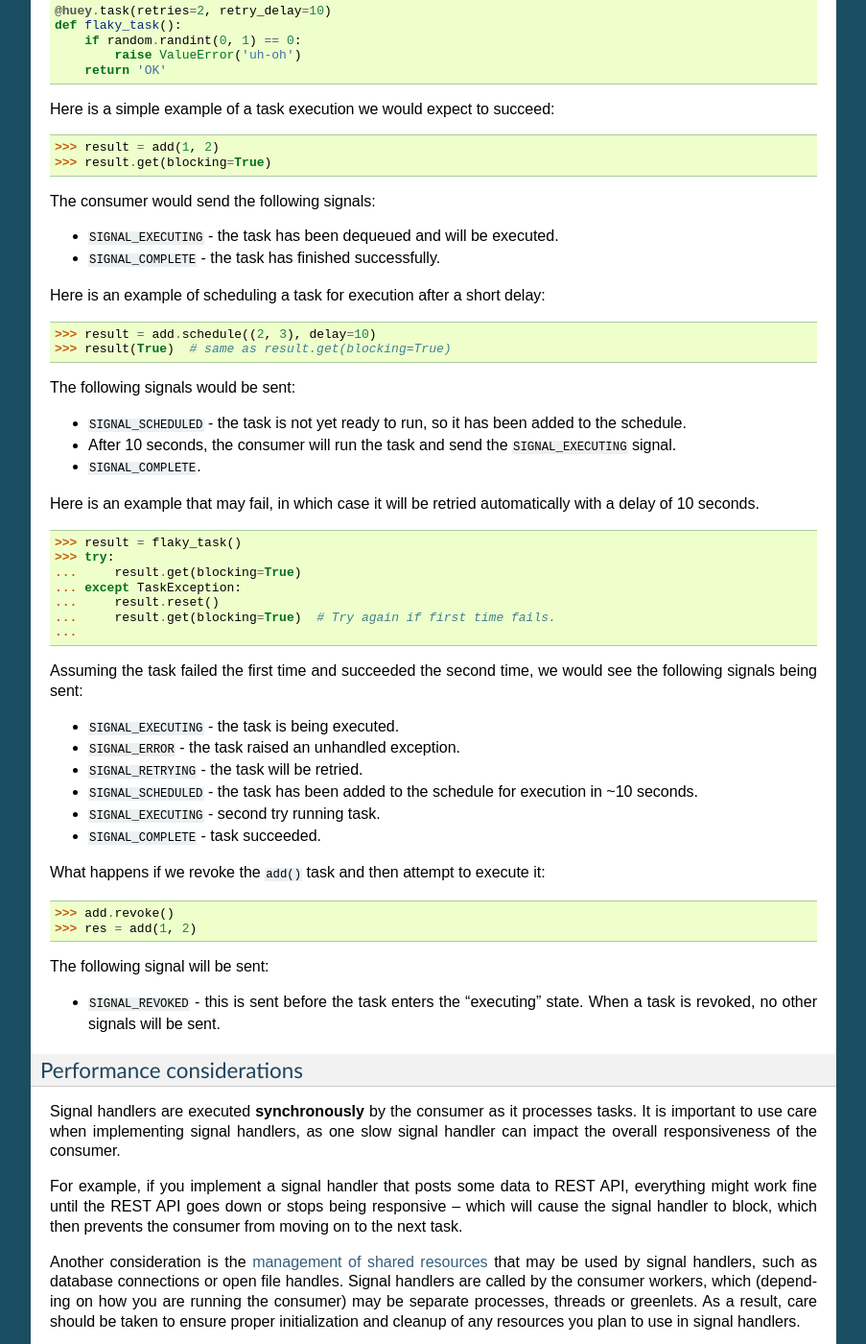
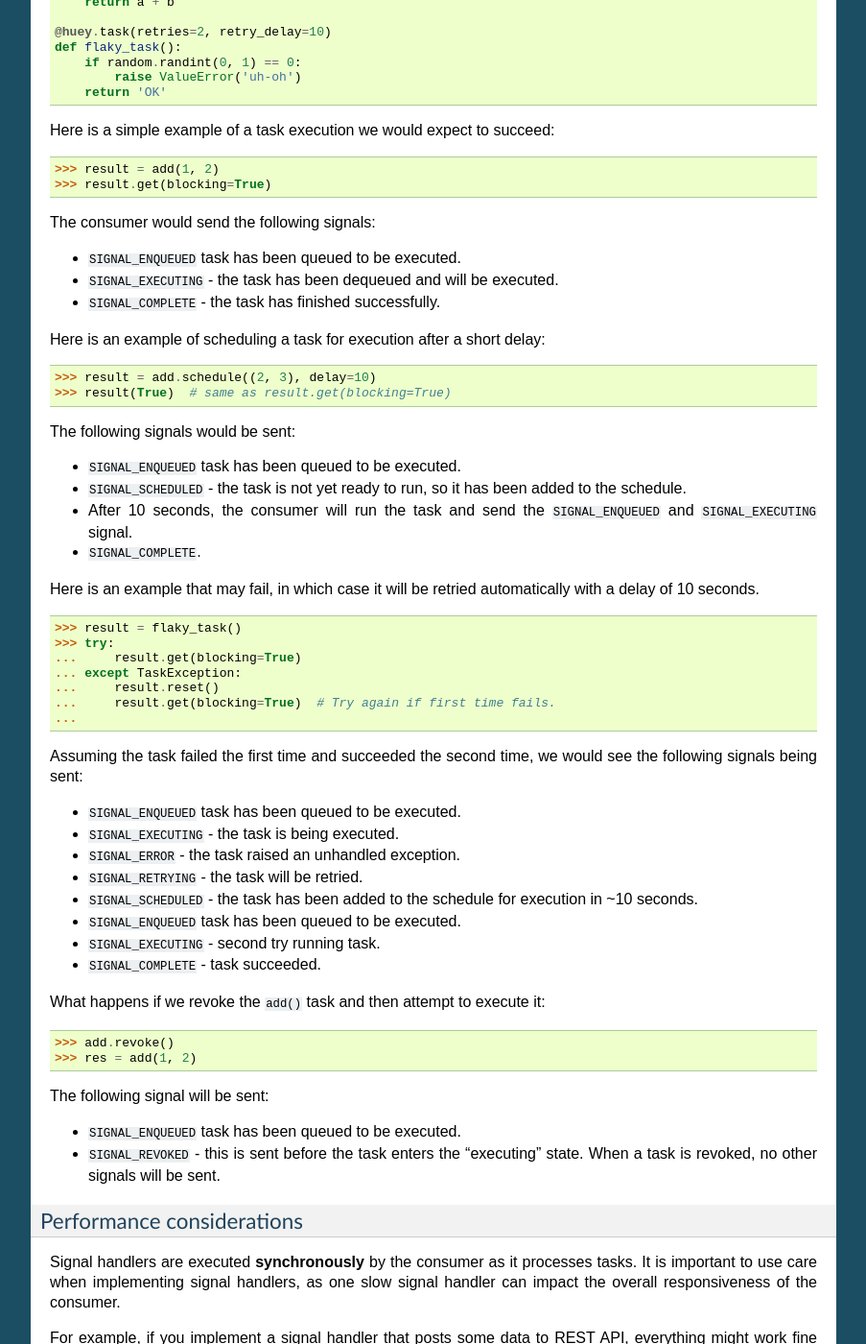
Before and after one commit to coleifer/huey, a Sphinx documentation site: the page built from docs/signals.rst, in a window 1280 px wide and 1400 px high, scrolled down 1222 px. Shown: the whole window at 96% size, without its empty margins (198-1101 px from the left). Built offline with Sphinx 7.4.7, drawn with Linux system fonts in a browser that asks for light colours; some of the changed text lies outside the part shown.

Commit message:
Add support for ENQUEUED_SIGNAL according to #581

```diff
--- a/docs/signals.rst
+++ b/docs/signals.rst
@@ -11,6 +11,7 @@ The following signals are implemented by Huey:
 
 * ``SIGNAL_CANCELED``: task was canceled due to a pre-execute hook raising
   a :py:class:`CancelExecution` exception.
+* ``SIGNAL_ENQUEUED``: task has been enqueued to be executed.
 * ``SIGNAL_COMPLETE``: task has been executed successfully.
 * ``SIGNAL_ERROR``: task failed due to an unhandled exception.
 * ``SIGNAL_EXECUTING``: task is about to be executed.
@@ -89,6 +90,7 @@ Here is a simple example of a task execution we would expect to succeed:
 
 The consumer would send the following signals:
 
+* ``SIGNAL_ENQUEUED`` task has been queued to be executed.
 * ``SIGNAL_EXECUTING`` - the task has been dequeued and will be executed.
 * ``SIGNAL_COMPLETE`` - the task has finished successfully.
 
@@ -101,10 +103,11 @@ Here is an example of scheduling a task for execution after a short delay:
 
 The following signals would be sent:
 
+* ``SIGNAL_ENQUEUED`` task has been queued to be executed.
 * ``SIGNAL_SCHEDULED`` - the task is not yet ready to run, so it has been added
   to the schedule.
 * After 10 seconds, the consumer will run the task and send
-  the ``SIGNAL_EXECUTING`` signal.
+  the ``SIGNAL_ENQUEUED`` and ``SIGNAL_EXECUTING`` signal.
 * ``SIGNAL_COMPLETE``.
 
 Here is an example that may fail, in which case it will be retried
@@ -123,11 +126,13 @@ automatically with a delay of 10 seconds.
 Assuming the task failed the first time and succeeded the second time, we would
 see the following signals being sent:
 
+* ``SIGNAL_ENQUEUED`` task has been queued to be executed.
 * ``SIGNAL_EXECUTING`` - the task is being executed.
 * ``SIGNAL_ERROR`` - the task raised an unhandled exception.
 * ``SIGNAL_RETRYING`` - the task will be retried.
 * ``SIGNAL_SCHEDULED`` - the task has been added to the schedule for execution
   in ~10 seconds.
+* ``SIGNAL_ENQUEUED`` task has been queued to be executed.
 * ``SIGNAL_EXECUTING`` - second try running task.
 * ``SIGNAL_COMPLETE`` - task succeeded.
 
@@ -140,6 +145,7 @@ What happens if we revoke the ``add()`` task and then attempt to execute it:
 
 The following signal will be sent:
 
+* ``SIGNAL_ENQUEUED`` task has been queued to be executed.
 * ``SIGNAL_REVOKED`` - this is sent before the task enters the "executing"
   state. When a task is revoked, no other signals will be sent.
 
```
Also changed, not shown: 4 other files.
